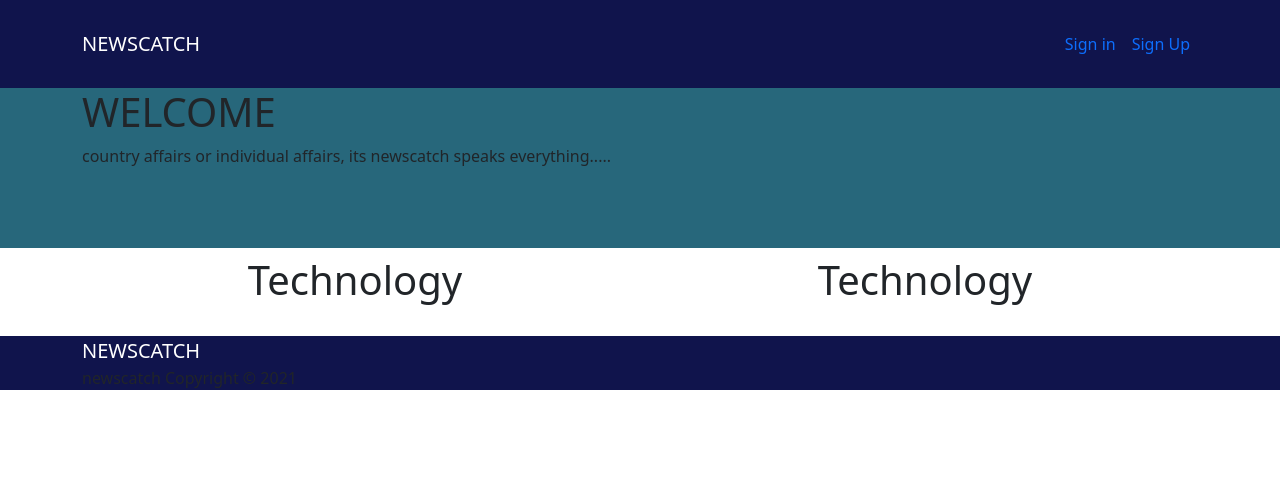
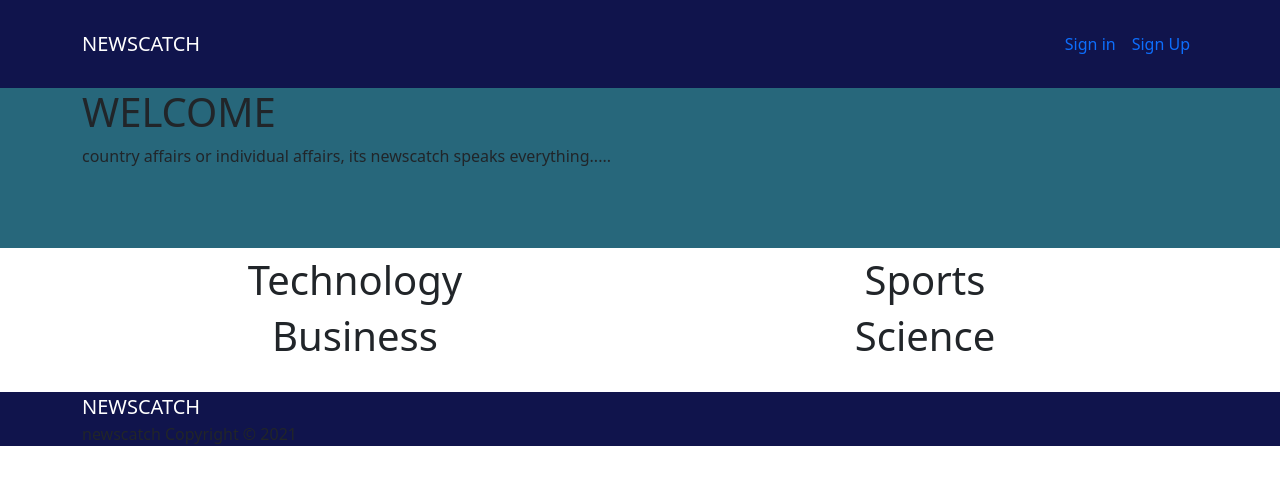
Before and after one commit to sling254/Newscatch, a Flask app: template app/templates/index.html in a window 1280 px wide. Shown: the top 485 px of the page. Run offline with Flask 2, Linux system fonts and the light colour scheme; the template is opened without the code that fills it, so the values that code supplies are empty.

Commit message:
add more sources to display to the users

```diff
--- a/app/main/views.py
+++ b/app/main/views.py
@@ -11,8 +11,11 @@ def index():
     a function to view  the home page
     """
     technology = get_news_source('technology')
+    sports = get_news_source('sports')
+    business = get_news_source('business')
+    science = get_news_source('science')
     title = "News Home Source"
-    return render_template('index.html', title=title, technology=technology)
+    return render_template('index.html', title=title, technology=technology, sports=sports,business=business, science=science)
 
 
 
--- a/app/templates/index.html
+++ b/app/templates/index.html
@@ -5,19 +5,29 @@
 <div class="container mt-2">
 
     <div class="row">
-
         <div class="col-md">
             <h1  class="text-center">Technology</h1>
             {{ macro.displaySourceList(technology)}}
 
         </div>
         <div class="col-md">
-            <h1  class="text-center">Technology</h1>
-            {{ macro.displaySourceList(technology)}}
+            <h1  class="text-center">Sports</h1>
+            {{ macro.displaySourceList(sports)}}
 
         </div>
     </div>
+    <div class="row">
+        <div class="col-md">
+            <h1  class="text-center">Business</h1>
+            {{ macro.displaySourceList(business)}}
 
+        </div>
+        <div class="col-md">
+            <h1  class="text-center">Science</h1>
+            {{ macro.displaySourceList(science)}}
+
+        </div>
+    </div>
 </div>
 
 {% endblock %}
```
